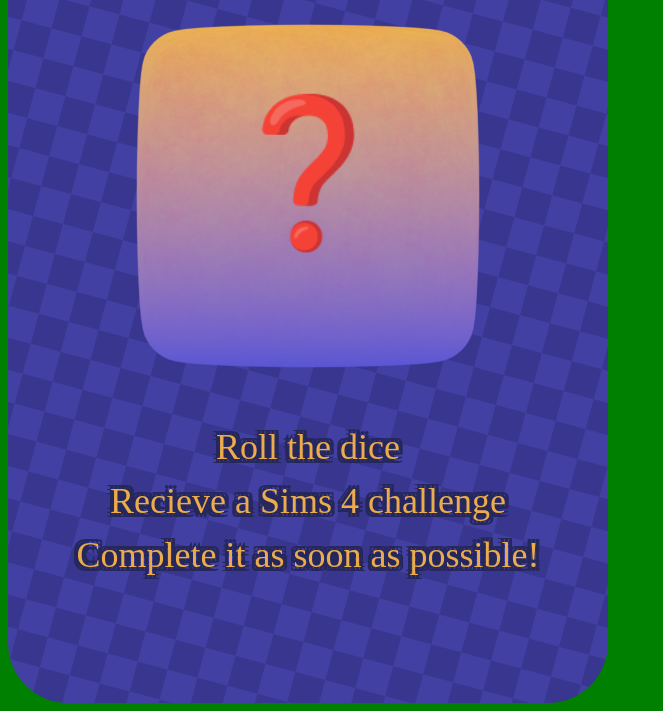
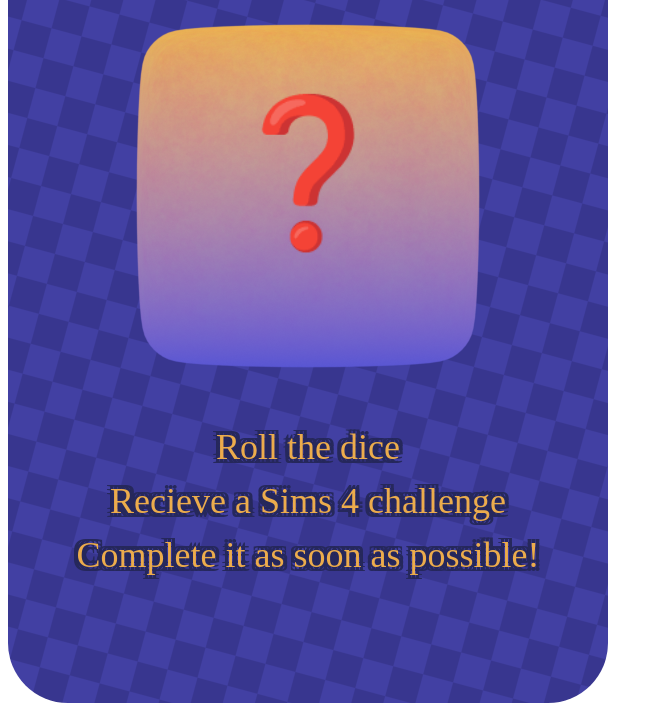
Before and after one commit to Stardles/Stars-Stream-Dice, a plain HTML site: page index.html in a window 1280 px wide. Shown: the part 105-816 px from the top of the page, without its empty margins (0-663 px from the left). Drawn offline with Linux system fonts and the light colour scheme.

Commit message:
Removed green background

```diff
--- a/index.html
+++ b/index.html
@@ -1,7 +1,7 @@
 <!DOCTYPE html>
 <html>
 
-<body style="background-color: green;">
+<body>
     <style>
         .grid-container {
             background: url('background.png');
```
